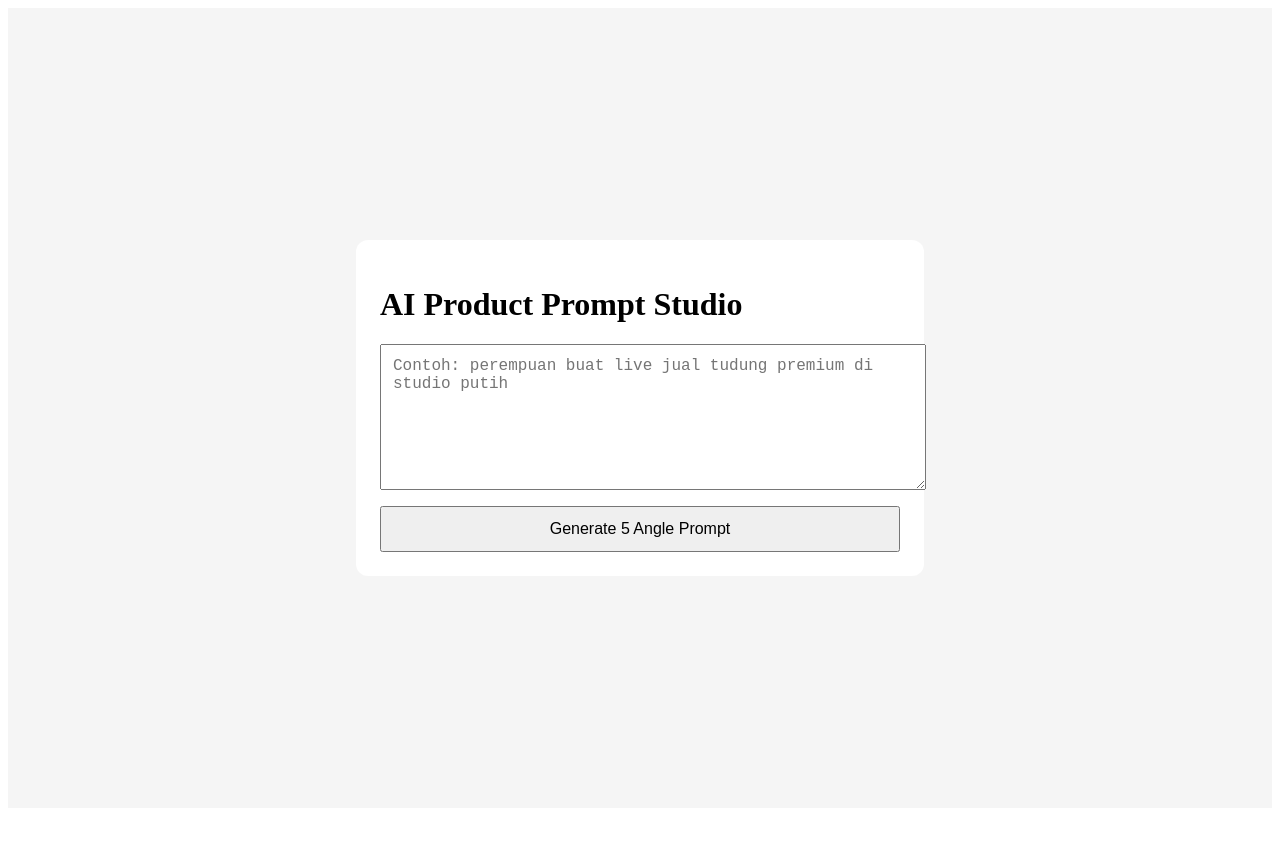
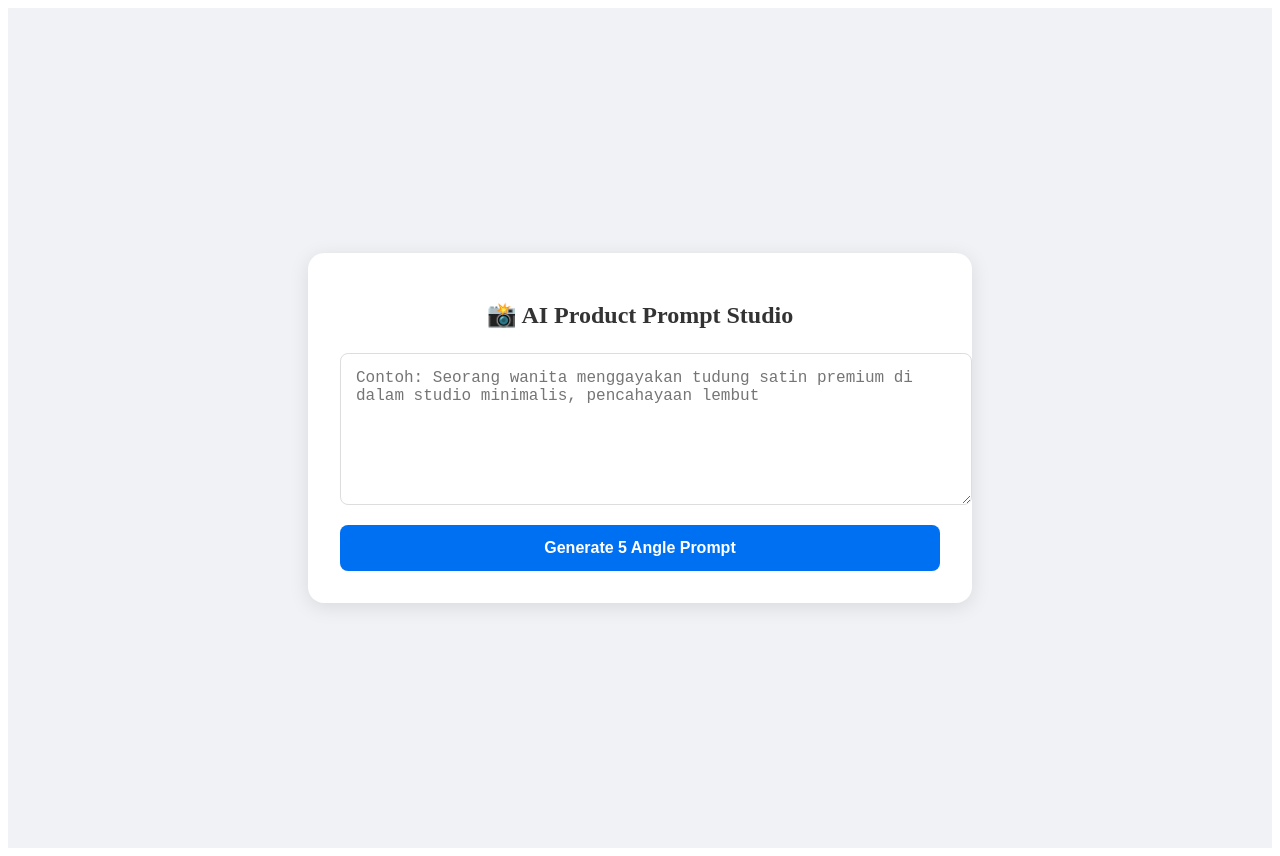
Before and after one commit to hatehero/ai-product-studio, a Next.js app: page / in a window 1280 px wide. Before the commit the page ends 816 px from the top, so only its background shows below. Built offline with nearby package versions, Linux system fonts and the light colour scheme.

Commit message:
Update index.tsx

```diff
--- a/pages/index.tsx
+++ b/pages/index.tsx
@@ -12,12 +12,11 @@ export default function Home() {
 
     const cleanPrompt = prompt.trim();
     if (!cleanPrompt) {
-      setError("Prompt kosong");
+      setError("Sila masukkan tema atau deskripsi produk.");
       return;
     }
 
     setLoading(true);
-
     try {
       const res = await fetch("/api/prompt", {
         method: "POST",
@@ -25,86 +24,57 @@ export default function Home() {
           "Content-Type": "application/json",
         },
         body: JSON.stringify({
-          prompt: cleanPrompt, // 🔴 INI PENTING
+          prompt: cleanPrompt,
         }),
       });
 
       const data = await res.json();
 
       if (!res.ok) {
-        setError(data.error || "Ralat tidak diketahui");
+        throw new Error(data.error || "Ralat pelayan berlaku");
       } else {
         setResult(data.result);
       }
-    } catch (e) {
-      setError("Gagal hubungi server");
+    } catch (e: any) {
+      setError(e.message || "Gagal menghubungi pelayan");
     } finally {
       setLoading(false);
     }
   }
 
   return (
-    <div
-      style={{
-        minHeight: "100vh",
-        display: "flex",
-        justifyContent: "center",
-        alignItems: "center",
-        background: "#f5f5f5",
-      }}
-    >
-      <div
-        style={{
-          background: "#fff",
-          padding: 24,
-          borderRadius: 12,
-          width: "100%",
-          maxWidth: 520,
-        }}
-      >
-        <h1>AI Product Prompt Studio</h1>
+    <div style={{ minHeight: "100vh", display: "flex", justifyContent: "center", alignItems: "center", background: "#f0f2f5", padding: "20px" }}>
+      <div style={{ background: "#fff", padding: 32, borderRadius: 16, width: "100%", maxWidth: 600, boxShadow: "0 4px 20px rgba(0,0,0,0.1)" }}>
+        <h1 style={{ marginBottom: 24, fontSize: "24px", textAlign: "center", color: "#333" }}>📸 AI Product Prompt Studio</h1>
 
         <textarea
           value={prompt}
           onChange={(e) => setPrompt(e.target.value)}
-          placeholder="Contoh: perempuan buat live jual tudung premium di studio putih"
-          style={{
-            width: "100%",
-            minHeight: 120,
-            padding: 12,
-            fontSize: 16,
-          }}
+          placeholder="Contoh: Seorang wanita menggayakan tudung satin premium di dalam studio minimalis, pencahayaan lembut"
+          style={{ width: "100%", minHeight: 120, padding: 15, fontSize: 16, borderRadius: 8, border: "1px solid #ddd", marginBottom: 16, outline: "none" }}
         />
 
         <button
           onClick={generate}
           disabled={loading}
-          style={{
-            marginTop: 12,
-            width: "100%",
-            padding: 12,
-            fontSize: 16,
-            cursor: "pointer",
-          }}
+          style={{ width: "100%", padding: 14, fontSize: 16, fontWeight: "bold", background: loading ? "#ccc" : "#0070f3", color: "#fff", border: "none", borderRadius: 8, cursor: loading ? "not-allowed" : "pointer", transition: "0.3s" }}
         >
-          {loading ? "Menjana..." : "Generate 5 Angle Prompt"}
+          {loading ? "Sedang Menjana Prompt..." : "Generate 5 Angle Prompt"}
         </button>
 
         {error && (
-          <div style={{ marginTop: 12, color: "red" }}>❌ {error}</div>
+          <div style={{ marginTop: 16, padding: 12, background: "#fff1f0", border: "1px solid #ffa39e", borderRadius: 8, color: "#cf1322" }}>
+            ❌ <strong>Ralat:</strong> {error}
+          </div>
         )}
 
         {result && (
-          <pre
-            style={{
-              marginTop: 16,
-              whiteSpace: "pre-wrap",
-              background: "#fafafa",
-              padding: 12,
-            }}
-          >
-            {result}
-          </pre>
+          <div style={{ marginTop: 24 }}>
+            <h3 style={{ marginBottom: 8 }}>Hasil Prompt:</h3>
+            <pre style={{ whiteSpace: "pre-wrap", background: "#f9f9f9", padding: 16, borderRadius: 8, border: "1px solid #eee", fontSize: 14, color: "#444", lineHeight: "1.6" }}>
+              {result}
+            </pre>
+          </div>
         )}
       </div>
     </div>
```
